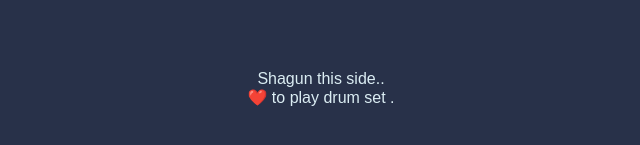
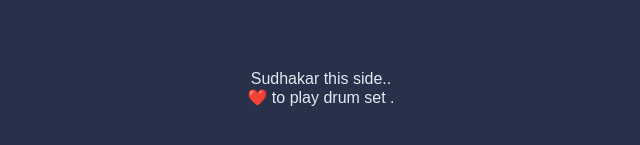
Before and after one commit to sudhakar0315/Drum-kit, a plain HTML site: page index.html in a window 1280 px wide. Shown: the part 505-650 px from the top of the page, 319-959 px from the left. Drawn offline with Linux system fonts and the light colour scheme.

Commit message:
Update index.html

```diff
--- a/index.html
+++ b/index.html
@@ -23,7 +23,7 @@
 
 
   <footer>
-    Shagun this side..<br>
+    Sudhakar this side..<br>
     ❤️ to play drum set .
   </footer>
 
```
